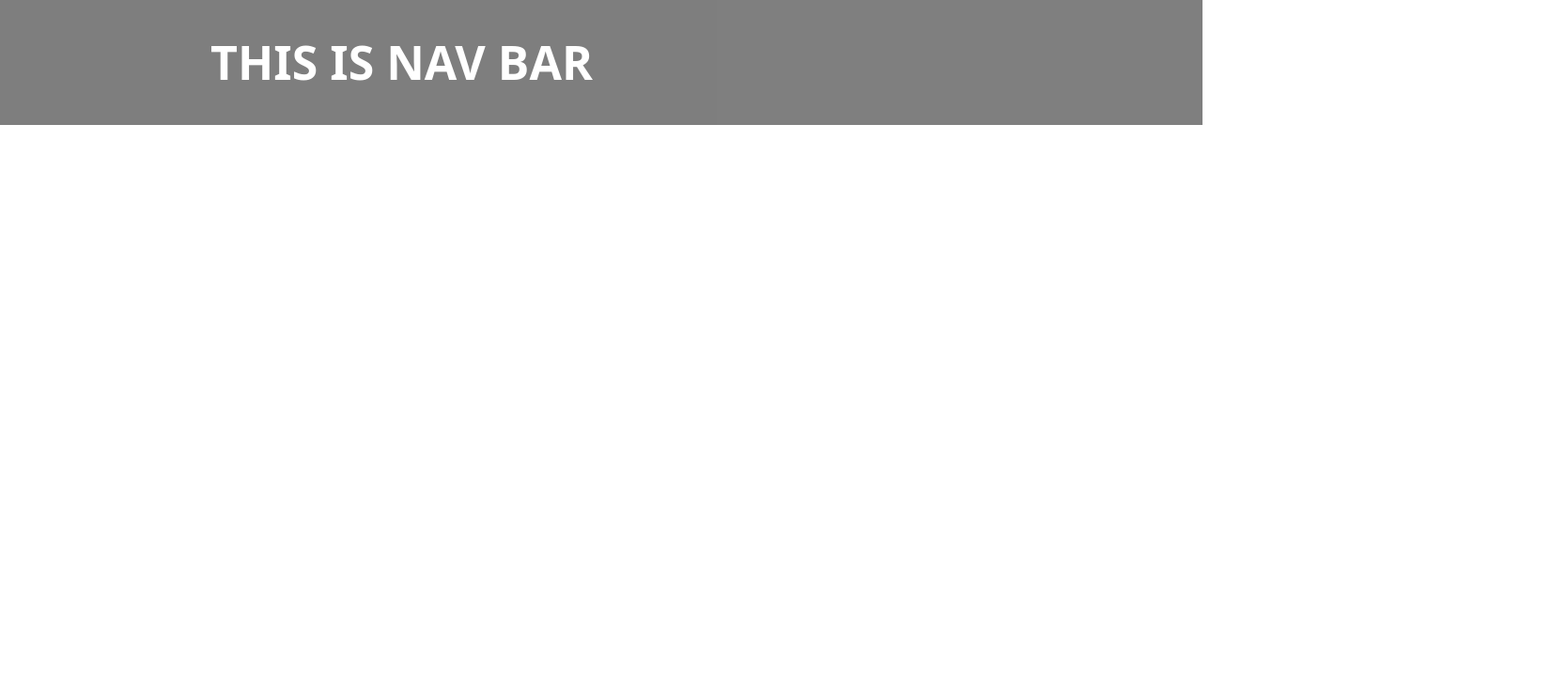
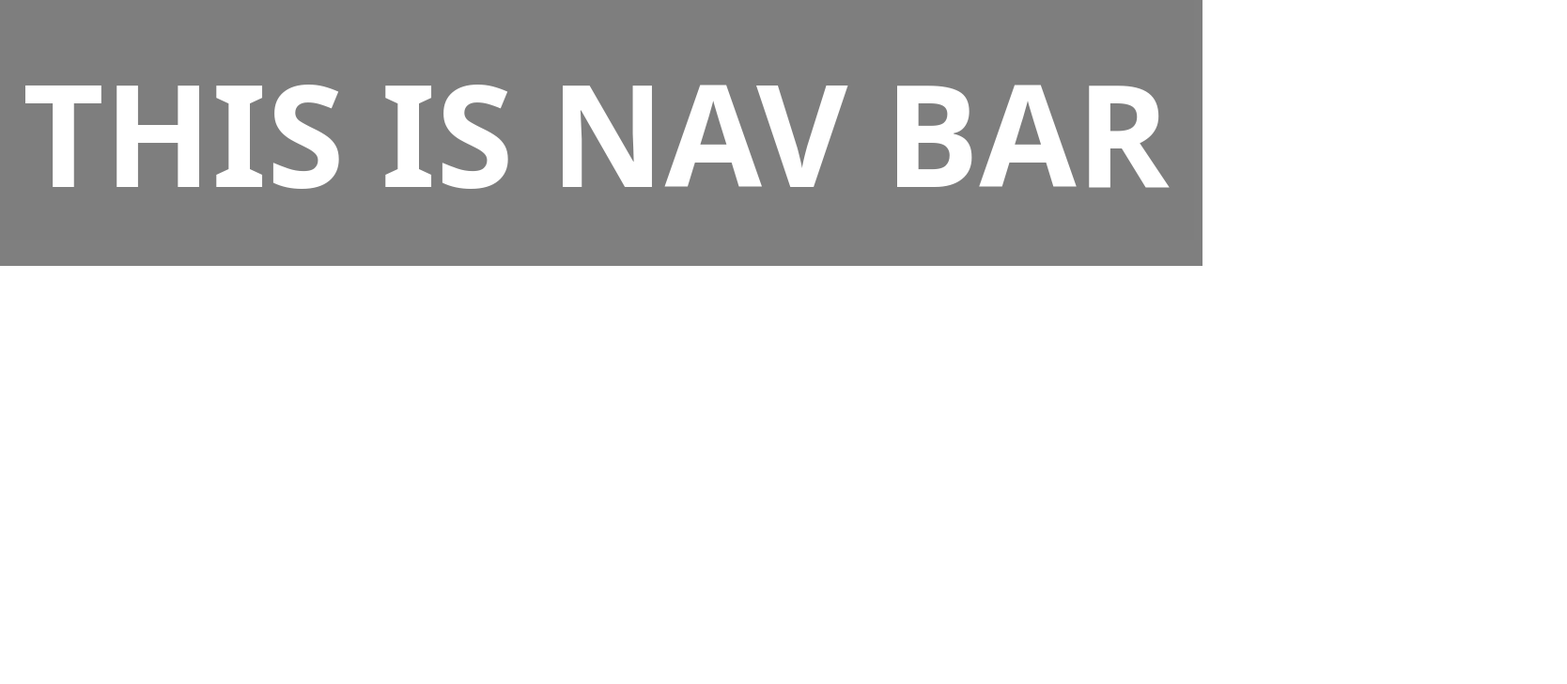
Before and after one commit to Shendy1567/Latihan-github, a plain HTML site: page index.html in a window 1280 px wide. Shown: the top 728 px of the page at 94% size, 1668 px wide, since content can reach past the window. Drawn offline with nearby package versions, Linux system fonts and the light colour scheme.

Commit message:
adding text on the header

```diff
--- a/index.html
+++ b/index.html
@@ -13,11 +13,13 @@
 <body>
   <nav class="navbar navbar-expand-lg bg-black opacity-50 py-4" >
     <div class="container-fluid px-4">
-      <a class="navbar-brand text-white opacity-100" href="#" style="margin: 0px 150px 0px 200px; font-size: 50px;"><strong>THIS IS NAV BAR</strong></a>
+      <a class="navbar-brand text-white opacity-100" href="#" style="font-size: 150px;"><strong>THIS IS NAV BAR</strong></a>
       <button class="navbar-toggler" type="button" data-bs-toggle="collapse" data-bs-target="#navbarSupportedContent" aria-controls="navbarSupportedContent" aria-expanded="false" aria-label="Toggle navigation">
         <span class="navbar-toggler-icon"></span>
       </button>
     </div>
   </nav>
+
+  <h1 style="font-size: 500px; margin-top: 500px;">This is a header</h1>
 </body>
 </html>
```
